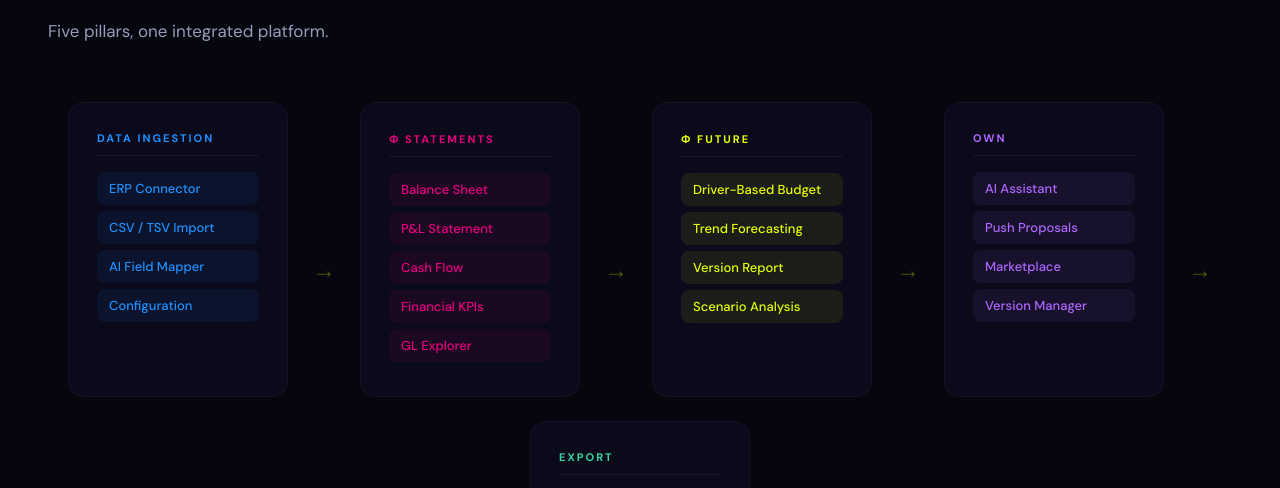
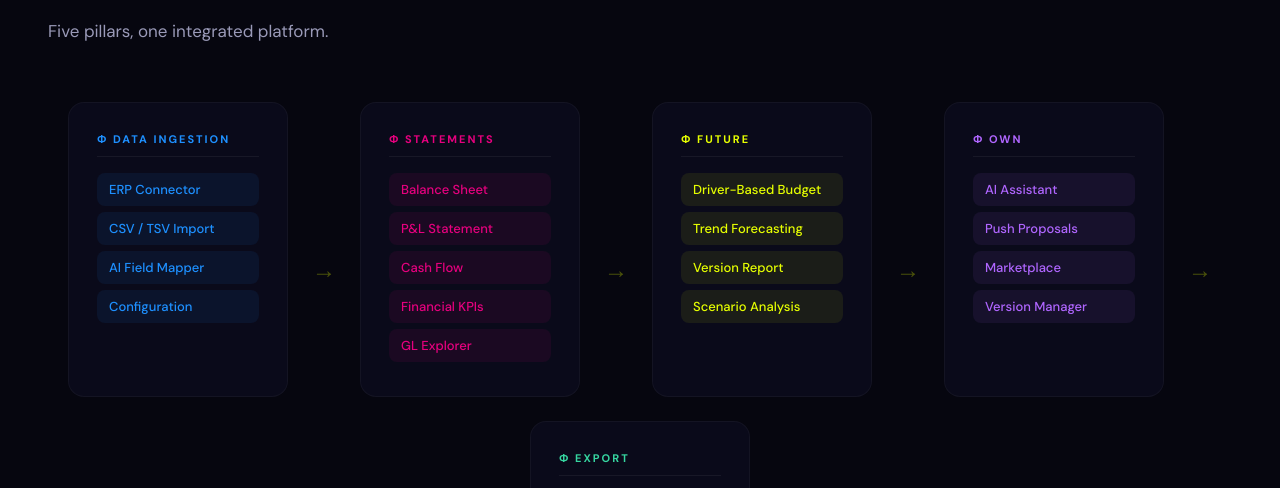
Before and after one commit to vinzzzzz2000/K-Phi, a plain HTML site: page index.html in a window 1280 px wide. Shown: the part 4781-5269 px from the top of the page. Drawn offline with Linux system fonts and the light colour scheme.

Commit message:
add Φ prefix to all architecture section titles

```diff
--- a/index.html
+++ b/index.html
@@ -240,15 +240,15 @@ footer p{font-size:12px;color:var(--txt3);line-height:1.8}
     <div class="section-title reveal">GL in, intelligence out.</div>
     <div class="section-sub reveal">Five pillars, one integrated platform.</div>
     <div class="arch-visual reveal">
-      <div class="arch-col"><div class="arch-col-title blue">Data Ingestion</div><div class="arch-item blue">ERP Connector</div><div class="arch-item blue">CSV / TSV Import</div><div class="arch-item blue">AI Field Mapper</div><div class="arch-item blue">Configuration</div></div>
+      <div class="arch-col"><div class="arch-col-title blue">Φ Data Ingestion</div><div class="arch-item blue">ERP Connector</div><div class="arch-item blue">CSV / TSV Import</div><div class="arch-item blue">AI Field Mapper</div><div class="arch-item blue">Configuration</div></div>
       <div class="arch-arrow">→</div>
       <div class="arch-col"><div class="arch-col-title pink">Φ Statements</div><div class="arch-item pink">Balance Sheet</div><div class="arch-item pink">P&L Statement</div><div class="arch-item pink">Cash Flow</div><div class="arch-item pink">Financial KPIs</div><div class="arch-item pink">GL Explorer</div></div>
       <div class="arch-arrow">→</div>
       <div class="arch-col"><div class="arch-col-title gold">Φ Future</div><div class="arch-item gold">Driver-Based Budget</div><div class="arch-item gold">Trend Forecasting</div><div class="arch-item gold">Version Report</div><div class="arch-item gold">Scenario Analysis</div></div>
       <div class="arch-arrow">→</div>
-      <div class="arch-col"><div class="arch-col-title purple">Own</div><div class="arch-item purple">AI Assistant</div><div class="arch-item purple">Push Proposals</div><div class="arch-item purple">Marketplace</div><div class="arch-item purple">Version Manager</div></div>
+      <div class="arch-col"><div class="arch-col-title purple">Φ Own</div><div class="arch-item purple">AI Assistant</div><div class="arch-item purple">Push Proposals</div><div class="arch-item purple">Marketplace</div><div class="arch-item purple">Version Manager</div></div>
       <div class="arch-arrow">→</div>
-      <div class="arch-col"><div class="arch-col-title green">Export</div><div class="arch-item green">Kyriba API</div><div class="arch-item green">Excel Download</div><div class="arch-item green">Statement PDF</div></div>
+      <div class="arch-col"><div class="arch-col-title green">Φ Export</div><div class="arch-item green">Kyriba API</div><div class="arch-item green">Excel Download</div><div class="arch-item green">Statement PDF</div></div>
     </div>
   </div>
 </section>
```
